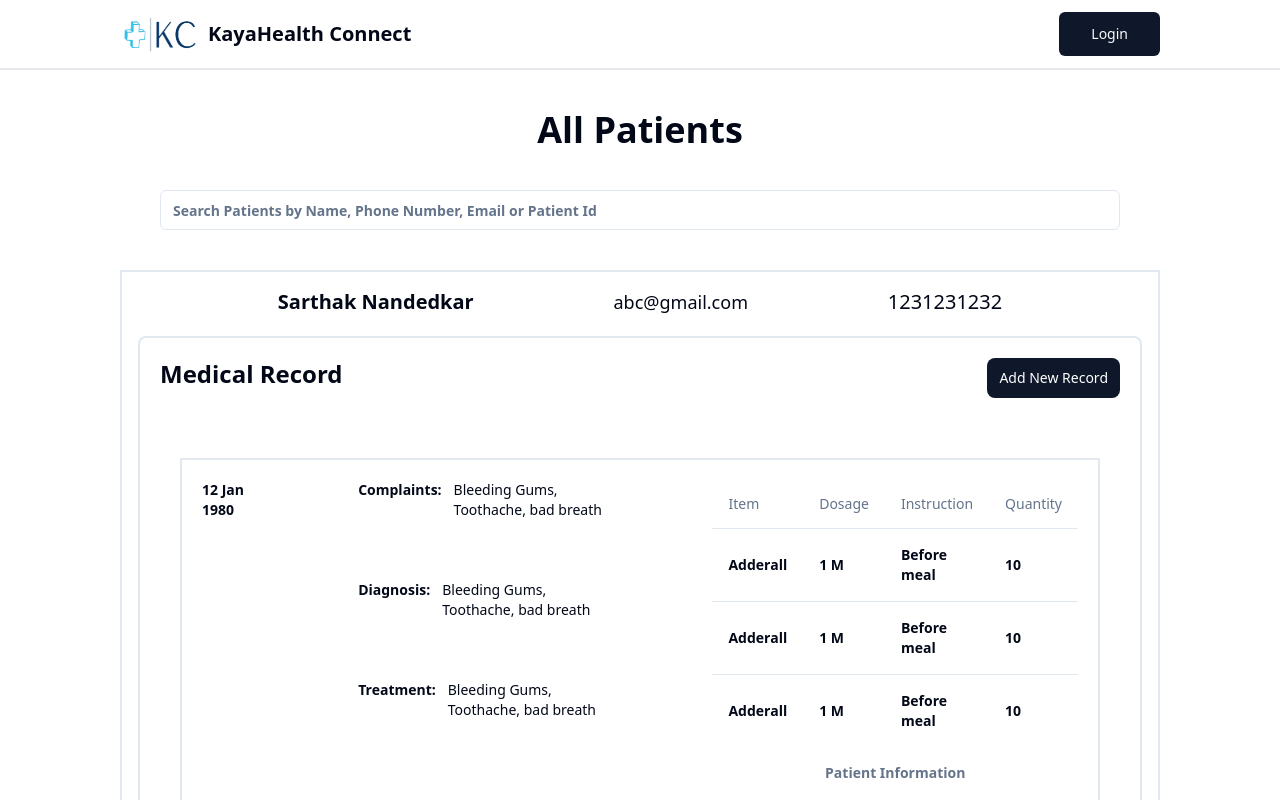
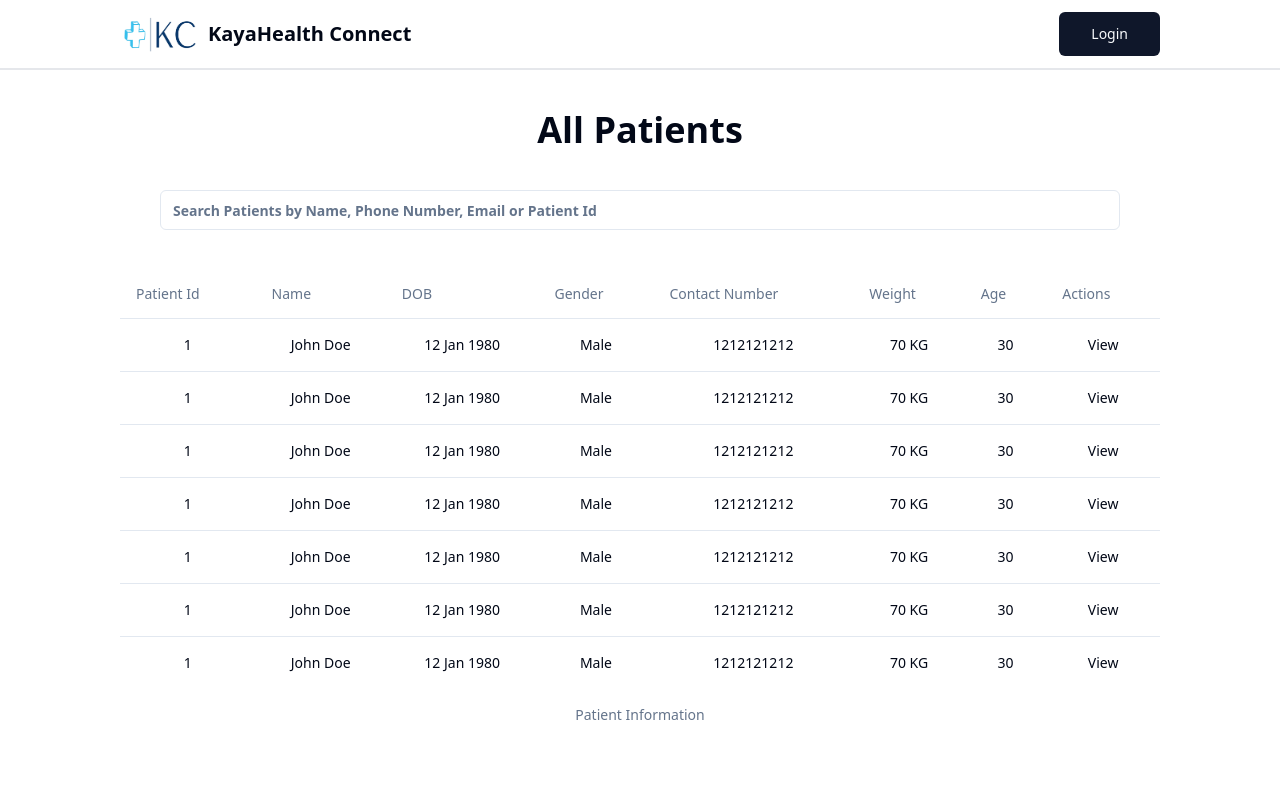
Before and after one commit to Mobiance/ReactHms, a React (Vite) app: page /patients in a window 1280 px wide. Shown: the top 800 px of the page. Built offline with nearby package versions, Linux system fonts and the light colour scheme.

Commit message:
change patient info page

```diff
--- a/src/App.tsx
+++ b/src/App.tsx
@@ -5,6 +5,7 @@ import LandingPage from './pages/landing-page'
 import LoginPage from './pages/login-page';
 import RegisterPage from './pages/register-page';
 import PatientPage from './pages/patient-page';
+import PatientInfoPage from './pages/patient-info-page';
 
 function App() {
     return (
@@ -14,6 +15,7 @@ function App() {
                 <Route path="/login" element={<LoginPage />} />
                 <Route path="/register" element={<RegisterPage />} />
                 <Route path="/patients" element={<PatientPage />} />
+                <Route path="/patientinfo" element={<PatientInfoPage />} />
             </Routes>
         </BrowserRouter>
     );
--- a/src/components/PatientPage/patient-hero.tsx
+++ b/src/components/PatientPage/patient-hero.tsx
@@ -1,6 +1,4 @@
 import { Input } from "../ui/input";
-import PatientCard from "./patient-card";
-import PatientInfo from "./patient-info";
 import PatientItem from "./patient-item";
 
 const PatientHero = () => {
@@ -13,7 +11,7 @@ const PatientHero = () => {
                 </div>
             </div>
             <div>
-                <PatientInfo />
+                <PatientItem />
             </div>
         </div>
     );
--- a/src/components/PatientPage/patient-item.tsx
+++ b/src/components/PatientPage/patient-item.tsx
@@ -7,6 +7,7 @@ import {
   TableHeader,
   TableRow,
 } from "@/components/ui/table"
+import { Link } from "react-router-dom";
 
 const PatientItem = () => {
     return (
@@ -27,102 +28,74 @@ const PatientItem = () => {
                 </TableHeader>
                 <TableBody>
                     <TableRow>
+                        <TableCell>1</TableCell>
                         <TableCell>John Doe</TableCell>
                         <TableCell>12 Jan 1980</TableCell>
                         <TableCell>Male</TableCell>
                         <TableCell>1212121212</TableCell>
-                        <TableCell>View</TableCell>
+                        <TableCell>70 KG</TableCell>
+                        <TableCell>30</TableCell>
+                        <TableCell><Link to="/patientinfo"> View </Link></TableCell>
                     </TableRow>
                     <TableRow>
+                        <TableCell>1</TableCell>
                         <TableCell>John Doe</TableCell>
                         <TableCell>12 Jan 1980</TableCell>
                         <TableCell>Male</TableCell>
                         <TableCell>1212121212</TableCell>
-                        <TableCell>View</TableCell>
+                        <TableCell>70 KG</TableCell>
+                        <TableCell>30</TableCell>
+                        <TableCell><Link to="/patientinfo"> View </Link></TableCell>
                     </TableRow>
                     <TableRow>
+                        <TableCell>1</TableCell>
                         <TableCell>John Doe</TableCell>
                         <TableCell>12 Jan 1980</TableCell>
                         <TableCell>Male</TableCell>
                         <TableCell>1212121212</TableCell>
-                        <TableCell>View</TableCell>
+                        <TableCell>70 KG</TableCell>
+                        <TableCell>30</TableCell>
+                        <TableCell><Link to="/patientinfo"> View </Link></TableCell>
                     </TableRow>
                     <TableRow>
+                        <TableCell>1</TableCell>
                         <TableCell>John Doe</TableCell>
                         <TableCell>12 Jan 1980</TableCell>
                         <TableCell>Male</TableCell>
                         <TableCell>1212121212</TableCell>
-                        <TableCell>View</TableCell>
+                        <TableCell>70 KG</TableCell>
+                        <TableCell>30</TableCell>
+                        <TableCell><Link to="/patientinfo"> View </Link></TableCell>
                     </TableRow>
                     <TableRow>
+                        <TableCell>1</TableCell>
                         <TableCell>John Doe</TableCell>
                         <TableCell>12 Jan 1980</TableCell>
                         <TableCell>Male</TableCell>
                         <TableCell>1212121212</TableCell>
-                        <TableCell>View</TableCell>
+                        <TableCell>70 KG</TableCell>
+                        <TableCell>30</TableCell>
+                        <TableCell><Link to="/patientinfo"> View </Link></TableCell>
                     </TableRow>
                     <TableRow>
+                        <TableCell>1</TableCell>
                         <TableCell>John Doe</TableCell>
                         <TableCell>12 Jan 1980</TableCell>
                         <TableCell>Male</TableCell>
                         <TableCell>1212121212</TableCell>
-                        <TableCell>View</TableCell>
+                        <TableCell>70 KG</TableCell>
+                        <TableCell>30</TableCell>
+                        <TableCell><Link to="/patientinfo"> View </Link></TableCell>
                     </TableRow>
                     <TableRow>
+                        <TableCell>1</TableCell>
                         <TableCell>John Doe</TableCell>
                         <TableCell>12 Jan 1980</TableCell>
                         <TableCell>Male</TableCell>
                         <TableCell>1212121212</TableCell>
-                        <TableCell>View</TableCell>
-                    </TableRow>
-                    <TableRow>
-                        <TableCell>John Doe</TableCell>
-                        <TableCell>12 Jan 1980</TableCell>
-                        <TableCell>Male</TableCell>
-                        <TableCell>1212121212</TableCell>
-                        <TableCell>View</TableCell>
-                    </TableRow>
-                    <TableRow>
-                        <TableCell>John Doe</TableCell>
-                        <TableCell>12 Jan 1980</TableCell>
-                        <TableCell>Male</TableCell>
-                        <TableCell>1212121212</TableCell>
-                        <TableCell>View</TableCell>
-                    </TableRow>
-                    <TableRow>
-                        <TableCell>John Doe</TableCell>
-                        <TableCell>12 Jan 1980</TableCell>
-                        <TableCell>Male</TableCell>
-                        <TableCell>1212121212</TableCell>
-                        <TableCell>View</TableCell>
-                    </TableRow>
-                    <TableRow>
-                        <TableCell>John Doe</TableCell>
-                        <TableCell>12 Jan 1980</TableCell>
-                        <TableCell>Male</TableCell>
-                        <TableCell>1212121212</TableCell>
-                        <TableCell>View</TableCell>
-                    </TableRow>
-                    <TableRow>
-                        <TableCell>John Doe</TableCell>
-                        <TableCell>12 Jan 1980</TableCell>
-                        <TableCell>Male</TableCell>
-                        <TableCell>1212121212</TableCell>
-                        <TableCell>View</TableCell>
-                    </TableRow>
-                    <TableRow>
-                        <TableCell>John Doe</TableCell>
-                        <TableCell>12 Jan 1980</TableCell>
-                        <TableCell>Male</TableCell>
-                        <TableCell>1212121212</TableCell>
-                        <TableCell>View</TableCell>
-                    </TableRow>
-                    <TableRow>
-                        <TableCell>John Doe</TableCell>
-                        <TableCell>12 Jan 1980</TableCell>
-                        <TableCell>Male</TableCell>
-                        <TableCell>1212121212</TableCell>
-                        <TableCell>View</TableCell>
+                        <TableCell>70 KG</TableCell>
+                        <TableCell>30</TableCell>
+                        <TableCell><Link to="/patientinfo"> View </Link></TableCell>
                     </TableRow>
                 </TableBody>
             </Table>
--- /dev/null
+++ b/src/pages/patient-info-page.tsx
@@ -0,0 +1,15 @@
+import Footer from "@/components/LandingPage/footer";
+import PatientInfo from "@/components/PatientPage/patient-info";
+import Navbar from "@/components/navbar";
+
+export default function PatientInfoPage () {
+  return (
+    <div>
+      <Navbar />
+      <div className="pt-[40px] px-[120px] pb-10">
+        <PatientInfo />
+      </div>
+      <Footer />
+    </div>
+  );
+}
```
